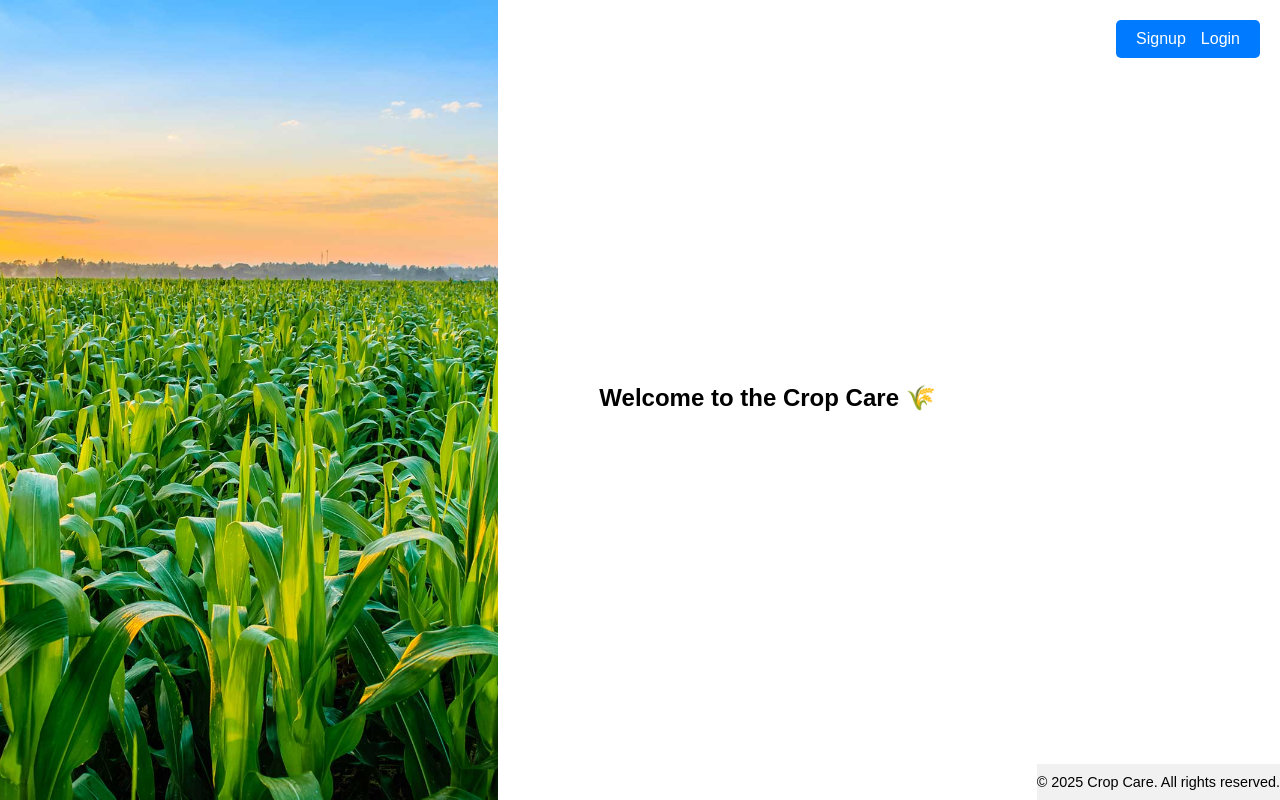
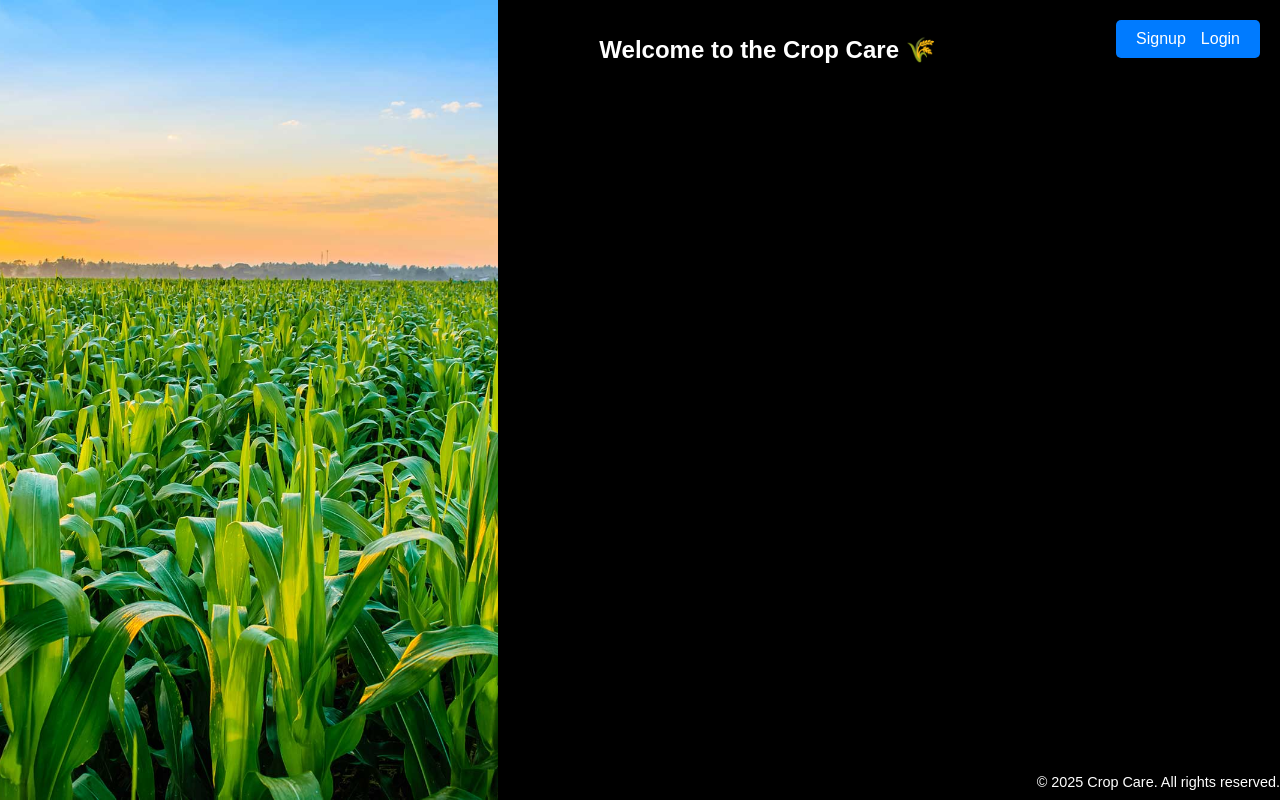
Before and after one commit to SRIHITHA4444/CROP-DISEASE-PREDICTION, a React (Vite) app in the folder frontend/: page / in a window 1280 px wide. Built offline with nearby package versions, Linux system fonts and the light colour scheme.

Commit message:
Home styles

```diff
--- a/frontend/src/styles/Home.styles.css
+++ b/frontend/src/styles/Home.styles.css
@@ -4,6 +4,8 @@
     min-height: 100vh;
     flex-direction: row; /* Two main sections: left for slideshow and right for content */
     position: relative; /* To position the horizontal bar absolutely */
+    background-color : black;
+    color : white
 }
 
 /* Slideshow Section */
@@ -36,7 +38,7 @@
     display: flex;
     flex-direction: column;
     align-items: center;
-    justify-content: center;
+    justify-content: space-between;
     flex-grow: 1; /* Take remaining space to push footer down */
 }
 
@@ -69,7 +71,7 @@
 .footer {
     text-align: center;
     padding: 10px 0; /* Adjusted padding for smaller footer */
-    background-color: #f1f1f1;
+    /* background-color: #f1f1f1; */
     font-size: 0.9rem;
     margin-top: auto; /* Ensures footer stays at the bottom */
 }
```
